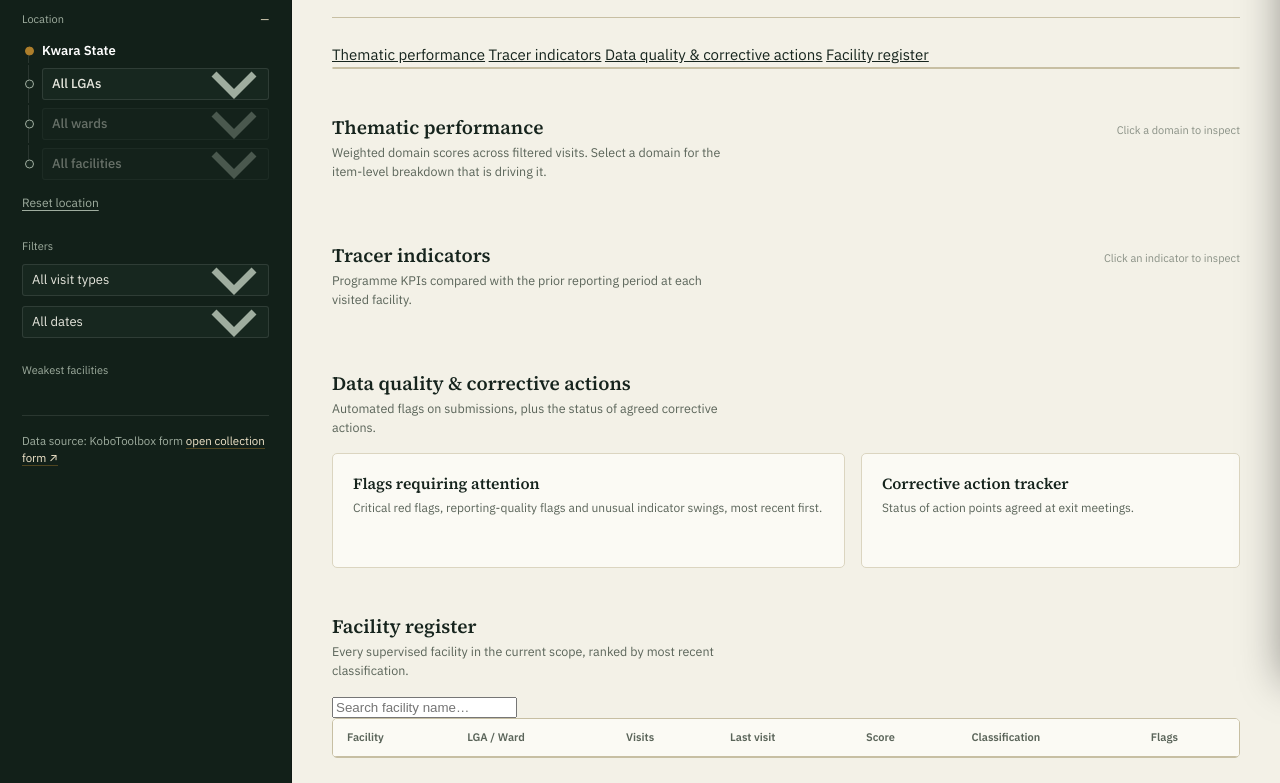
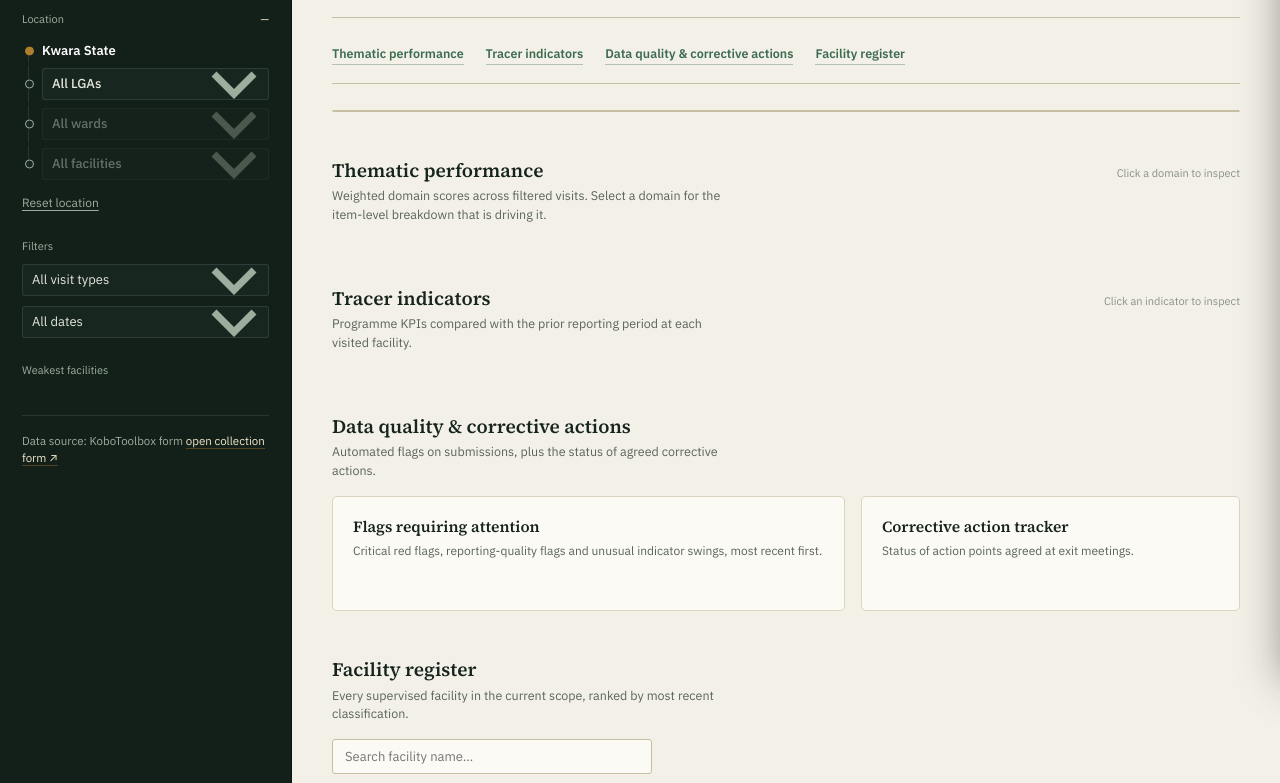
Before and after one commit to OLUYEMIOPEYEMI7/kwara-iss-dashboard, a plain HTML site: page index.html in a window 1280 px wide. Shown: the part 99-882 px from the top of the page. Drawn offline with Linux system fonts and the light colour scheme; a script that the page names is missing.

Commit message:
Add section-nav, register-search, export-row styles

```diff
--- a/assets/style.css
+++ b/assets/style.css
@@ -47,7 +47,7 @@
 }
 
 *{box-sizing:border-box;}
-html{-webkit-text-size-adjust:100%;}
+html{-webkit-text-size-adjust:100%; scroll-behavior:smooth;}
 body{
   margin:0;
   font-family:var(--sans);
@@ -310,8 +310,35 @@ button{ font-family:inherit; cursor:pointer; }
   color: var(--text-faint);
 }
 
+/* ---------- Section nav ---------- */
+.section-nav{
+  display:flex; gap:22px; flex-wrap:wrap;
+  padding: 0 0 18px;
+  margin-bottom: 26px;
+  border-bottom: 1px solid var(--rule-strong);
+}
+.section-nav a{
+  font-size:12.5px; font-weight:600; color:var(--moss);
+  text-decoration:none; border-bottom:1px solid rgba(60,107,82,.35);
+  padding-bottom:1px;
+}
+.section-nav a:hover{ color:var(--moss-deep); border-bottom-color:var(--moss-deep); }
+
+/* ---------- Register search ---------- */
+.register-search{
+  width:100%; max-width:320px;
+  font-family:var(--sans); font-size:13px;
+  padding:8px 12px; margin-bottom:12px;
+  border:1px solid var(--rule-strong); border-radius: var(--radius-sm);
+  background: var(--paper-raised); color:var(--text);
+}
+.register-search:focus-visible{ outline:2px solid var(--gold); outline-offset:1px; }
+
+/* ---------- Export ---------- */
+.export-row{ display:flex; gap:12px; flex-wrap:wrap; }
+
 /* ---------- Section headers ---------- */
-.section{ margin-bottom: 44px; }
+.section{ margin-bottom: 44px; scroll-margin-top: 22px; }
 .section-head{
   display:flex; align-items:baseline; justify-content:space-between; gap:16px;
   margin-bottom:16px;
```
